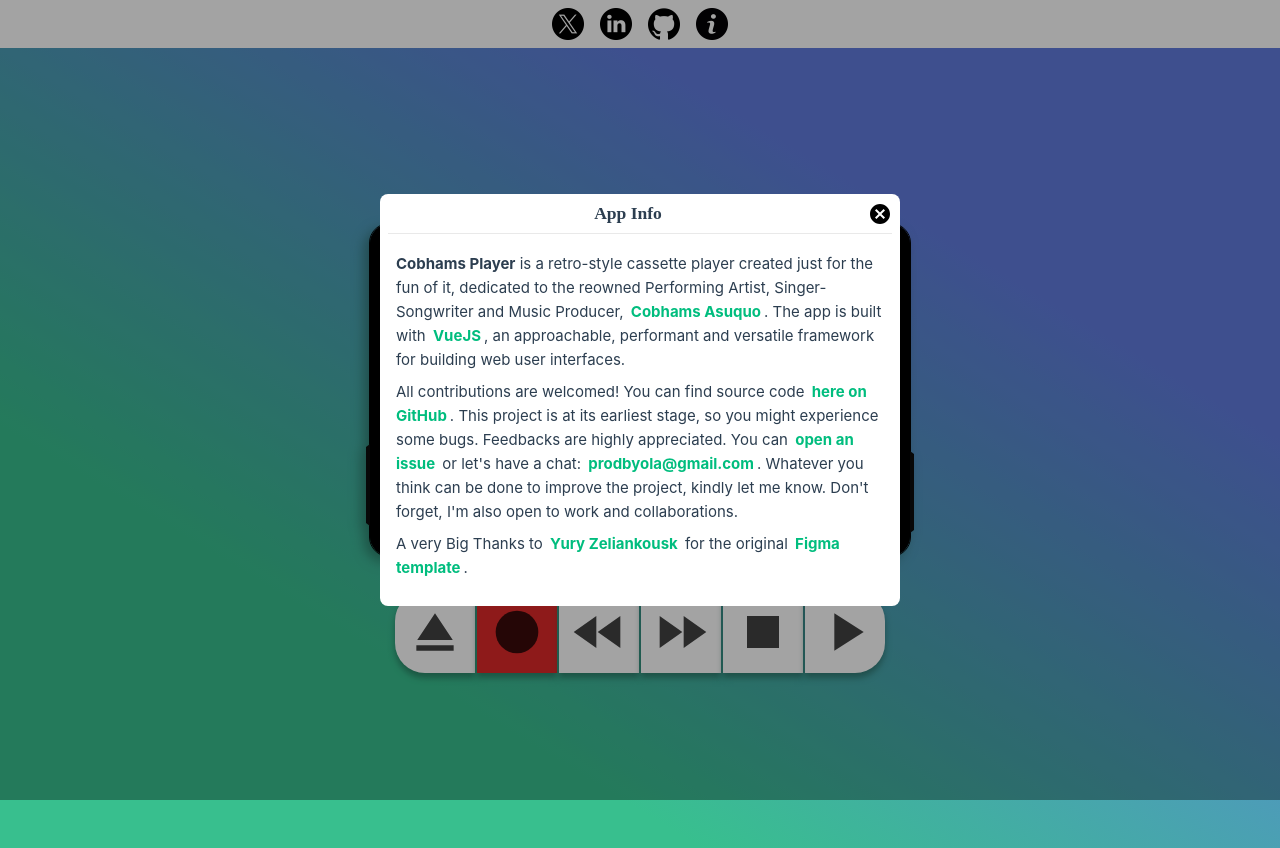
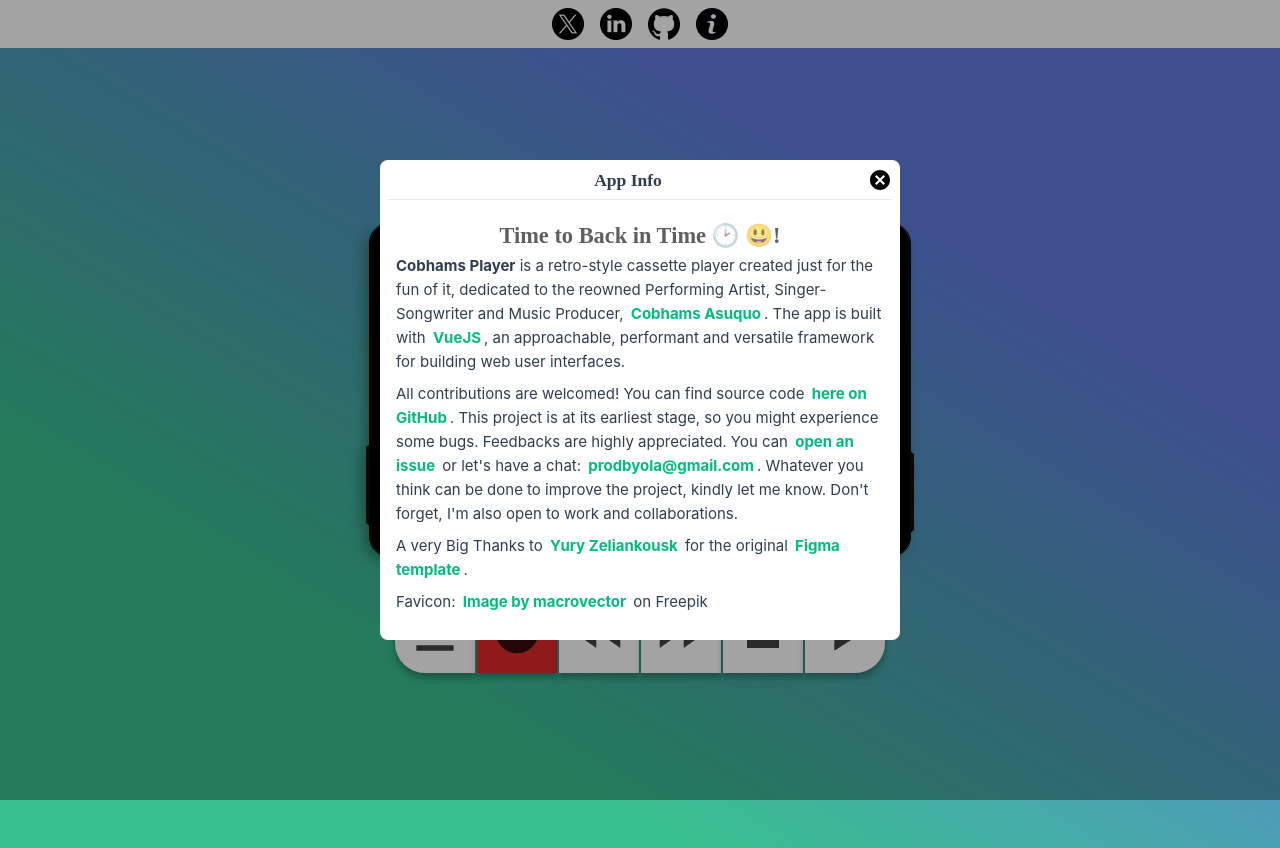
Before and after one commit to prodbyola/cobham-player, a Vue app: page / in a window 1280 px wide. Both pictures are taken after a click on the element 712 px from the left and 24 px from the top of the page. Built offline with nearby package versions, Linux system fonts and the light colour scheme; a web font is replaced by a local one.

Commit message:
Added favicon.

```diff
--- a/index.html
+++ b/index.html
@@ -2,7 +2,7 @@
 <html lang="en">
   <head>
     <meta charset="UTF-8">
-    <link rel="icon" href="/favicon.ico">
+    <link rel="icon" href="/fav.jpg">
     <meta name="viewport" content="width=device-width, initial-scale=1.0">
     <title>Cobhams Player</title>
   </head>
--- a/src/components/modals/AppInfo.vue
+++ b/src/components/modals/AppInfo.vue
@@ -1,6 +1,7 @@
 <template>
   <AppModal title="App Info">
     <div class="csp_info">
+      <h4 class="open_text">Time to Back in Time &#128337; &#128515;!</h4>
       <p>
         <span class="csp_strong">Cobhams Player</span> is a retro-style cassette player created just
         for the fun of it, dedicated to the reowned Performing Artist, Singer-Songwriter and Music
@@ -23,6 +24,9 @@
         <a href="https://www.figma.com/@tank666" target="_blank">Yury Zeliankousk</a> for the
         original <a href="https://www.figma.com/community/file/935937278123360532">Figma template</a>.
       </p>
+      <p>
+        Favicon: <a href="https://www.freepik.com/free-vector/cinema-film-production-realistic-transparent-composition-with-isolated-image-circle-bobbin-with-reel-vector-illustration_23130020.htm#query=reel&position=3&from_view=search&track=sph&uuid=ec86461c-d4dd-4322-a77d-606cf3ae3a53">Image by macrovector</a> on Freepik
+      </p>
     </div>
   </AppModal>
 </template>
@@ -32,6 +36,13 @@
 <style lang="scss" scoped>
 .csp_info {
   margin: 18px 8px;
+
+  .open_text {
+    text-align: center;
+    font-size: 1.4rem;
+    color: rgba(0, 0, 0, 0.627);
+    font-weight: bold;
+  }
   a,
   .csp_strong {
     font-weight: bold;
```
Also changed, not shown: 1 other file (tests, documents, lock files or other folders).
